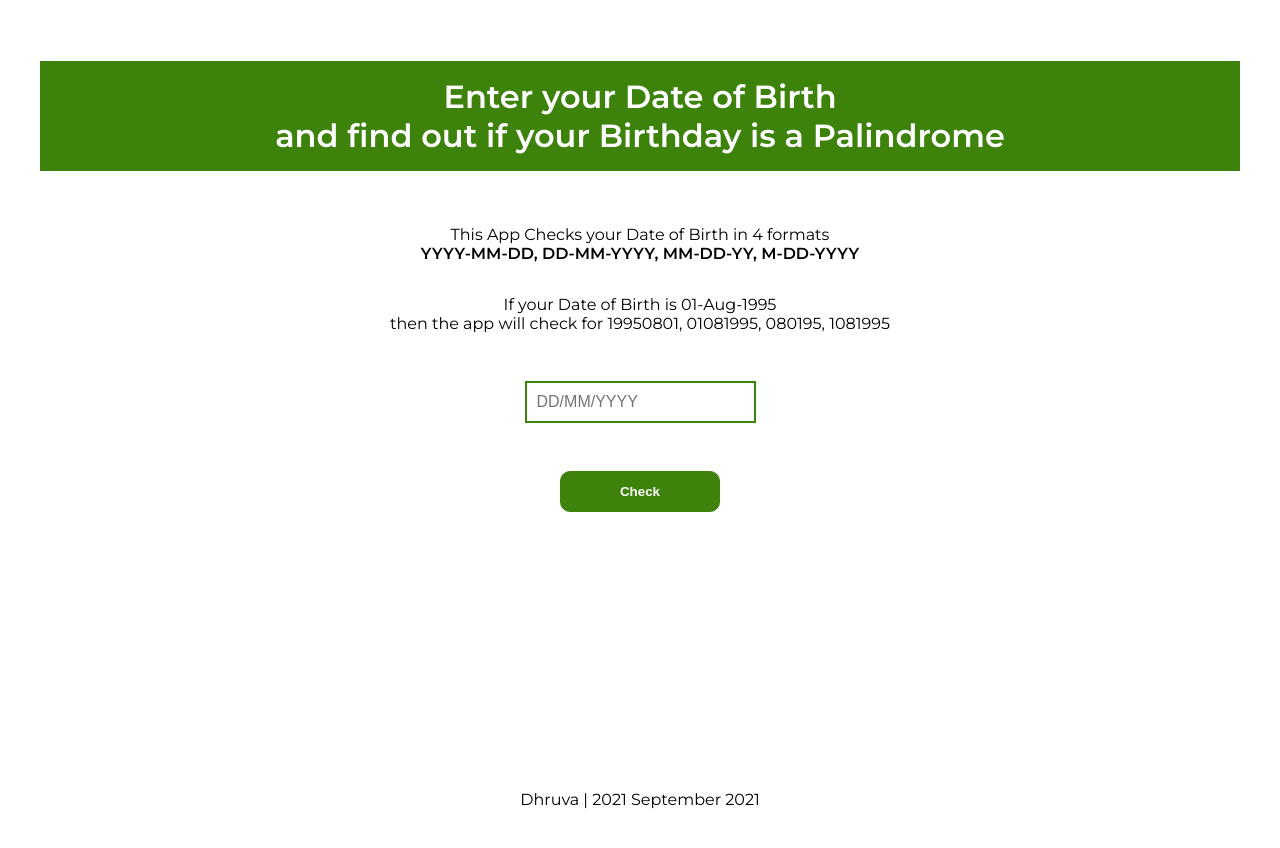
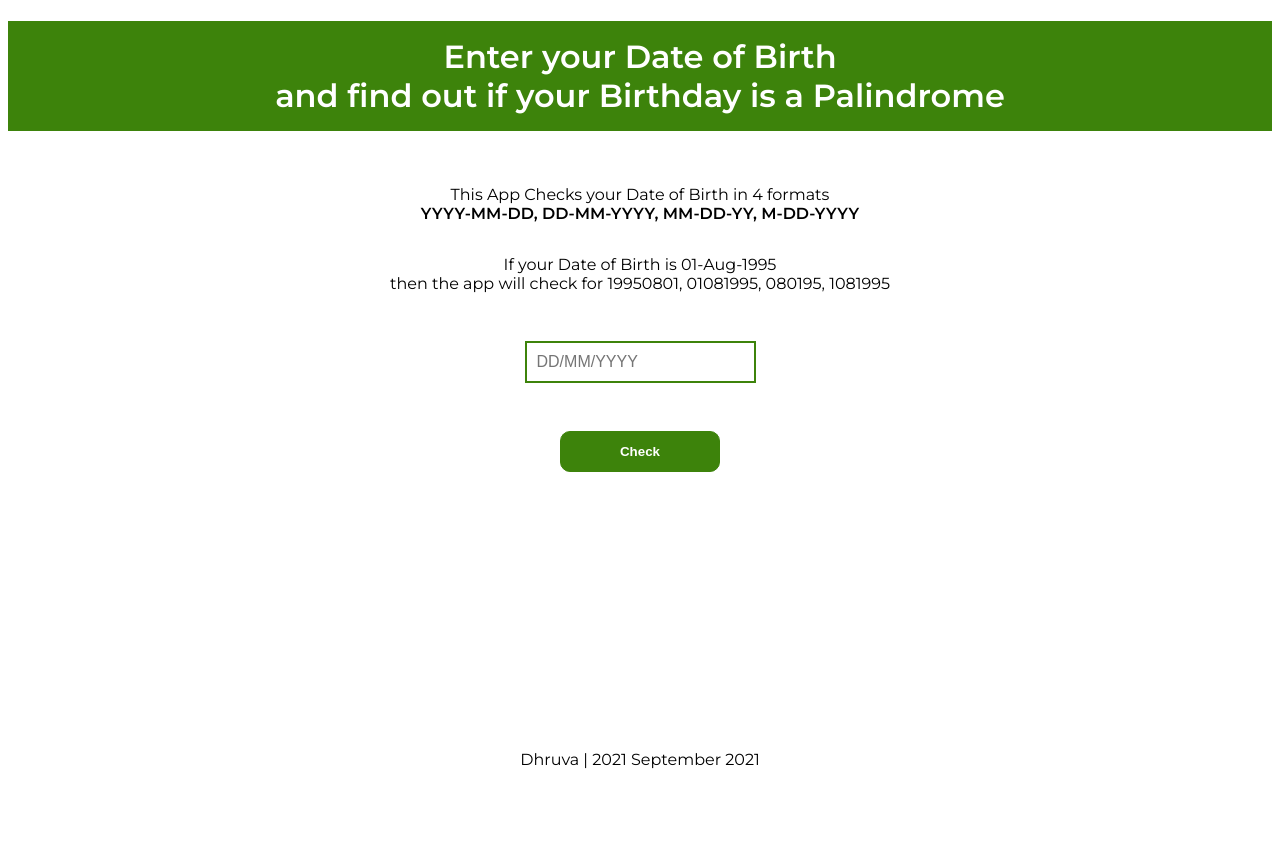
Before and after one commit to Dhruvakgowda/birthday-palindrome-neog, a React (Create React App) app: page / in a window 1280 px wide. Shown: the top 848 px of the page. After the commit the page ends 800 px from the top, so only its background shows below. Built offline with nearby package versions, Linux system fonts and the light colour scheme.

Commit message:
home.padding

```diff
--- a/src/index.css
+++ b/src/index.css
@@ -60,9 +60,7 @@ h1 {
     margin-bottom: 5rem;
 }
 
-.home {
-    padding: 2rem;
-}
+
 
 footer{
     margin-top: 230px;
```
